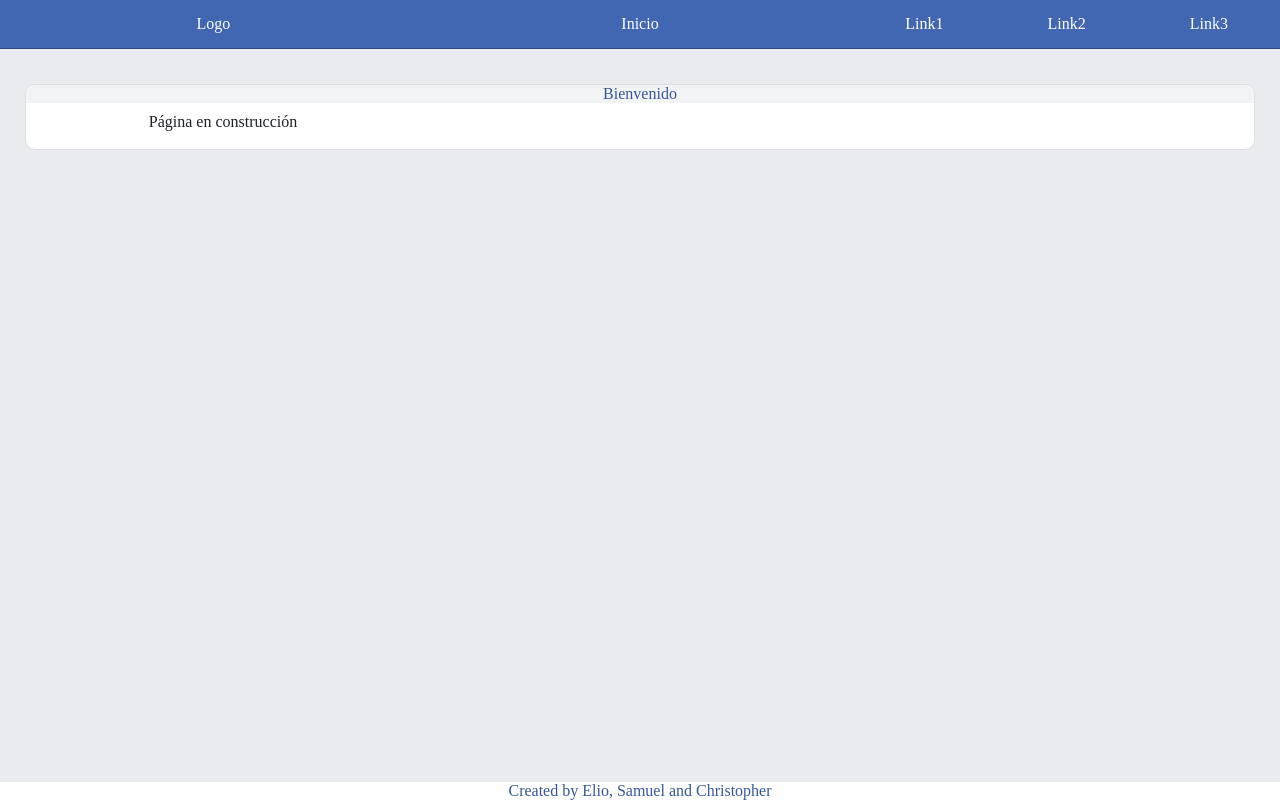
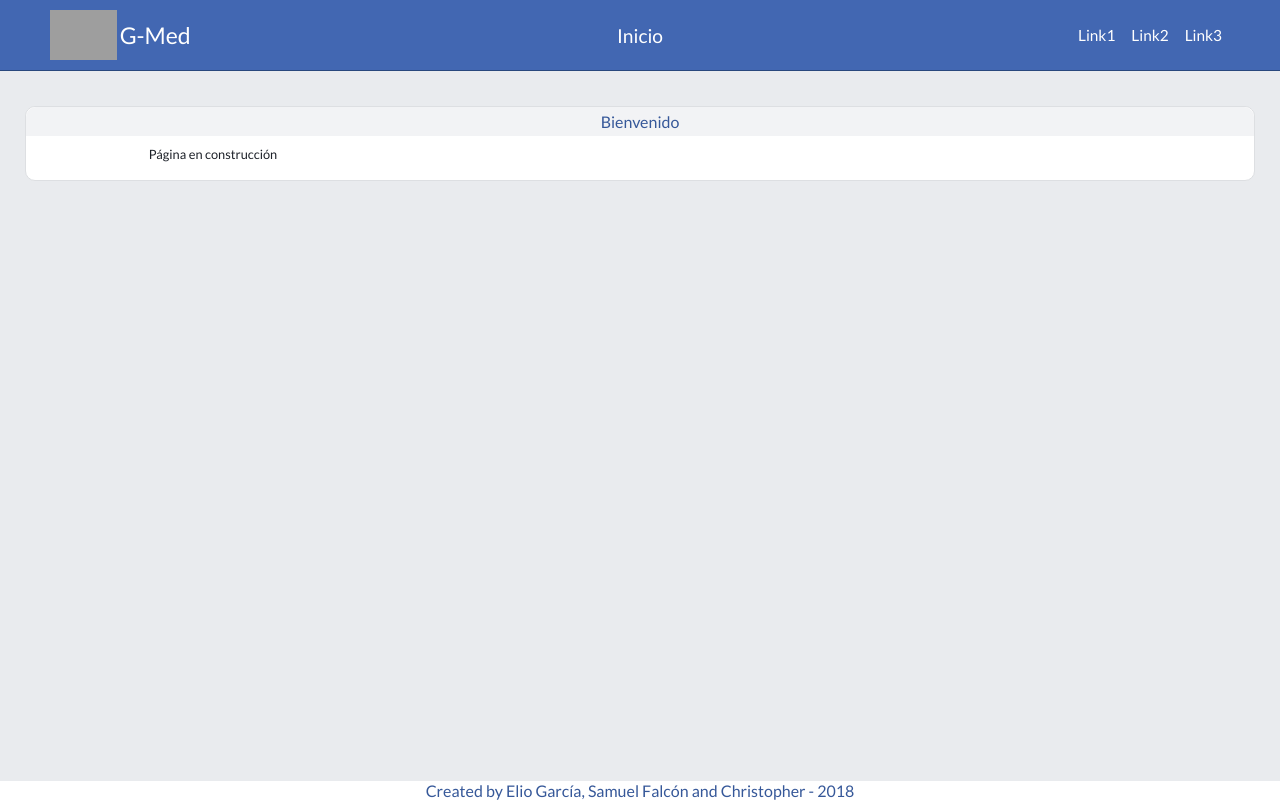
Before and after one commit to ChristopherHD/MDAPractice, a Symfony app: template templates/index.html.twig in a window 1280 px wide. Run offline with Twig, Linux system fonts and the light colour scheme; the template is opened without the code that fills it, so the values that code supplies are empty; some libraries are stand-ins or nearby versions; grey boxes are pictures that could not be loaded.

Commit message:
Better Fonts & Logo

```diff
--- a/public/index.css
+++ b/public/index.css
@@ -1,29 +1,41 @@
 .header{
     display:flex;
-    justify-content: space-between;
+
     padding: 10px 0 10px 0;
     border-bottom: 1px solid #29487d;
     background-color:#4267b2;
     color:white;
     align-items:center;
-
+    font-size: 120%;
+    height:50px;
 
 
 }
 a{
     text-decoration: none;
     color:white;
+    font-family: 'Lato', sans-serif;
 }
 .menu{
     display:flex;
+    padding-right: 50px;
+    justify-content: flex-end;
+    font-size: 80%;
     flex:1;
-    justify-content:space-around;
 }
 
 .logo{
-    text-align:center;
+    display:flex;
+    padding-left: 50px;
+    align-items: center;
+    font-size: 120%;
     flex:1;
-    align-content:center;
+}
+
+.logo img{
+    height: 50px;
+    width: auto;
+    margin-right: 3px;
 }
 .page-title{
     text-align:center;
@@ -37,6 +49,7 @@ html,body{
     height: 100%;
     display: flex;
     flex-direction: column;
+    font-family: 'Lato', sans-serif;
 
 }
 
@@ -49,10 +62,14 @@ html,body{
 }
 .menu-item:hover{
     background-color:#3b5da0;
-    padding:5px;
+    padding:6px;
+    margin: 2px;
+    border-radius: 5px 5px 5px 5px;
+    -moz-border-radius: 5px 5px 5px 5px;
+    -webkit-border-radius: 5px 5px 5px 5px;
 }
 .menu-item{
-    padding:5px;
+    margin:8px;
 }
 
 .block{
@@ -71,6 +88,7 @@ html,body{
 
 .block p{
     margin: 10px 10% 10px 10%;
+    font-size: 80%;
 }
 
 .block-title{
@@ -79,11 +97,56 @@ html,body{
     border-radius: 10px 10px 0 0;
     -moz-border-radius: 10px 10px 0 0;
     -webkit-border-radius: 10px 10px 0 0;
-
+    padding: 5px 0 5px 0;
     color:#365899;
+    font-size: 100%;
 
 }
 .footer{
     text-align: center;
     color:#365899;
 }
+
+/************************Icon Styles|Mejor en otro archivo***************************/
+/*Strong signal*/
+.iconic-signal.iconic-signal-strong .iconic-signal-base {
+    fill:#569e26;
+}
+.iconic-signal.iconic-signal-strong .iconic-signal-wave * {
+    stroke:#569e26;
+}
+
+/*Medium signal*/
+.iconic-signal.iconic-signal-medium .iconic-signal-base {
+    fill:#efc411;
+}
+.iconic-signal.iconic-signal-medium .iconic-signal-wave * {
+    stroke:#efc411;
+}
+.iconic-signal.iconic-signal-medium .iconic-signal-wave-outer {
+    opacity:.3;
+    stroke-width:.5;
+}
+
+/*Weak signal*/
+.iconic-signal.iconic-signal-weak .iconic-signal-base {
+    fill:#b52808;
+}
+.iconic-signal.iconic-signal-weak .iconic-signal-wave * {
+    stroke:#b52808;
+}
+.iconic-signal.iconic-signal-weak .iconic-signal-wave-outer ,
+.iconic-signal.iconic-signal-weak .iconic-signal-wave-middle {
+    opacity:.3;
+    stroke-width:.5;
+}
+
+/*No signal*/
+.iconic-signal.iconic-signal-none .iconic-signal-base {
+    fill:#848484;
+}
+.iconic-signal.iconic-signal-none .iconic-signal-wave * {
+    stroke:#848484;
+    opacity:.3;
+    stroke-width:.5;
+}
--- a/templates/index.html.twig
+++ b/templates/index.html.twig
@@ -2,13 +2,14 @@
 <html>
     <head>
         <meta charset="UTF-8">
-        <title>{% block title %}Welcome!{% endblock %}</title>
+        <title>{% block title %}G-Med:Inicio{% endblock %}</title>
+        <link href="https://fonts.googleapis.com/css?family=Lato" rel="stylesheet">
         <link rel="stylesheet" type="text/css" href="{{ asset('index.css') }}">
         {% block stylesheets %}{% endblock %}
     </head>
     <body>
     <div class="header">
-        <div class="logo">Logo</div>
+        <div class="logo"><img src="https://image.flaticon.com/icons/svg/119/119058.svg" class="svg-inject" alt="Logo" />G-Med</div>
         <div class="page-title">Inicio</div>
         <div class="menu">
             <div class="menu-item"><a href="">Link1</a></div>
@@ -25,6 +26,6 @@
             </div>
         {% endblock %}
         </div>
-    <div class="footer">Created by Elio, Samuel and Christopher</div>
+    <div class="footer">Created by Elio García, Samuel Falcón and Christopher - 2018</div>
     </body>
 </html>
```
